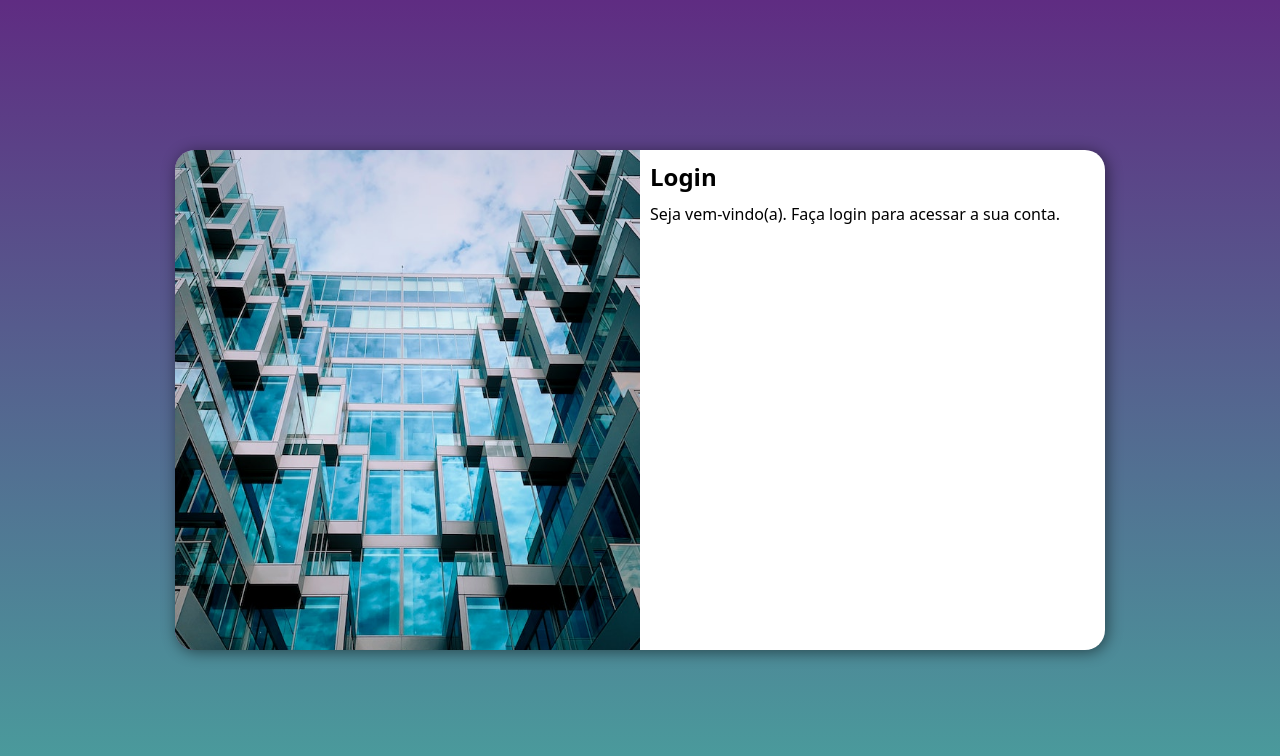
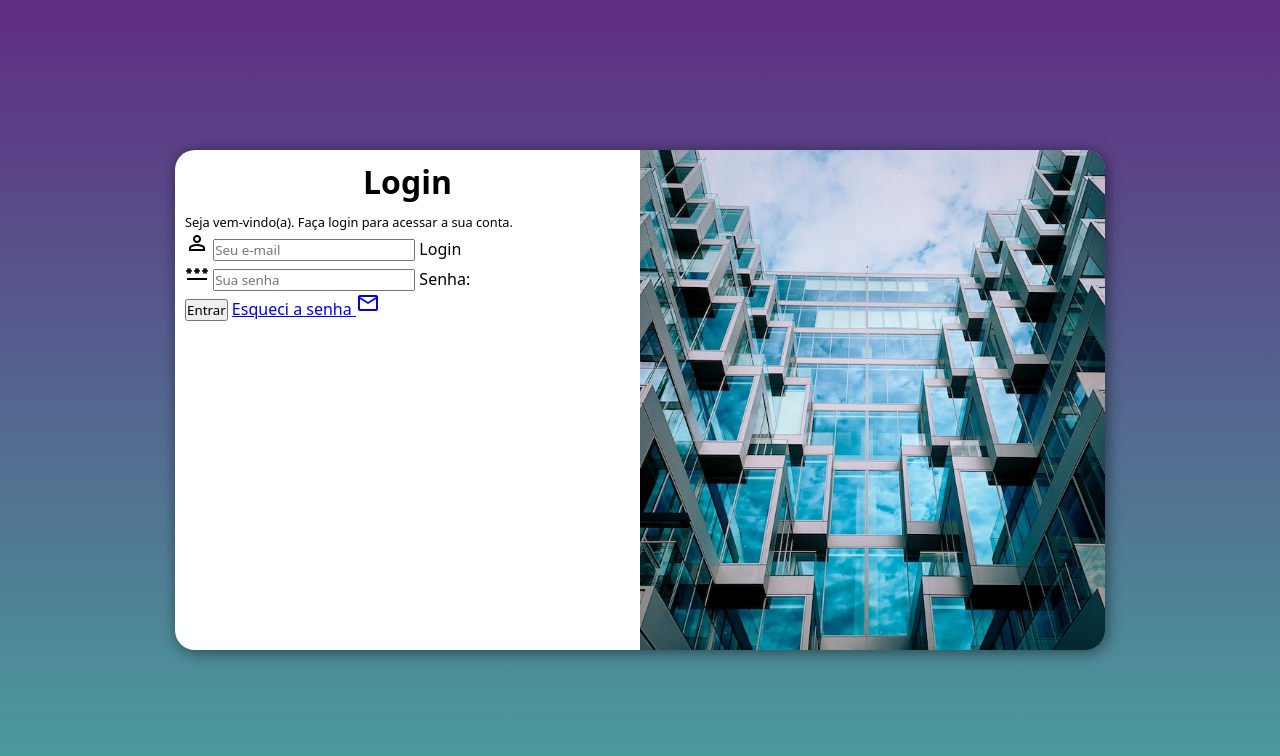
Before and after one commit to iz-brum/projeto-login, a plain HTML site: page index.html in a window 1280 px wide. Drawn offline with nearby package versions, Linux system fonts and the light colour scheme.

Commit message:
Adicionei o formulário e os ícones.

```diff
--- a/css/media-query.css
+++ b/css/media-query.css
@@ -31,13 +31,21 @@
     }
 
     section#ilogin > div#iimagem{
-        float: left;
+        float: right;
         width: 50%;
         height: 100%;
     }
 
+    div#iformulario > h1{
+        font-size: 2em;
+    }
+
+    div#iformulario > p{
+        font-size: 1.2em;
+    }
+
     section#ilogin > div#iformulario{
-        float: right;
+        float: left;
         width: 50%;
     }
 }
--- a/css/style.css
+++ b/css/style.css
@@ -57,9 +57,15 @@ section#ilogin > div#iformulario{
 
 }
 
+section#ilogin > div#iformulario > h1{
+    text-align: center;
+    margin-bottom: 10px;
+}
+
 section#ilogin > div#iformulario > p{
     text-align: justify;
     margin: 10px 0px 0px 0px;
+    font-size: .8em;
 }
 
 /*
--- a/index.html
+++ b/index.html
@@ -4,6 +4,7 @@
     <meta charset="UTF-8">
     <meta name="viewport" content="width=device-width, initial-scale=1.0">
     <title>Tela de login</title>
+    <link rel="stylesheet" href="https://fonts.googleapis.com/css2?family=Material+Symbols+Outlined:opsz,wght,FILL,GRAD@20..48,100..700,0..1,-50..200" />
     <link rel="stylesheet" href="css/style.css">
     <link rel="stylesheet" href="css/media-query.css">
 
@@ -18,7 +19,22 @@
                 <h1>Login</h1>
                 <p>Seja vem-vindo(a). Faça login para acessar a sua conta.</p>
 
-                <form action="login.php" method="post"></form>
+                <form action="login.php" method="post">
+                    <div class="c-campo">
+                        <span class="material-symbols-outlined">person</span>
+                        <input type="email" name="login" id="ilogin" placeholder="Seu e-mail" autocomplete="email" maxlength="30" required>
+                        <label for="ilogin">Login</label>
+                    </div>
+                    <div class="campo">
+                        <span class="material-symbols-outlined">password</span>
+                        <input type="password" name="senha" id="isenha" placeholder="Sua senha" autocomplete="current-password" minlength="8" maxlength="20" required>
+                        <label for="isenha">Senha:</label>
+                    </div>
+                    <input type="submit" value="Entrar">
+                    <a href="esqueci.html">
+                        Esqueci a senha <span class="material-symbols-outlined">mail</span>
+                    </a>
+                </form>
             </div>
         </section>
     </main>
```
